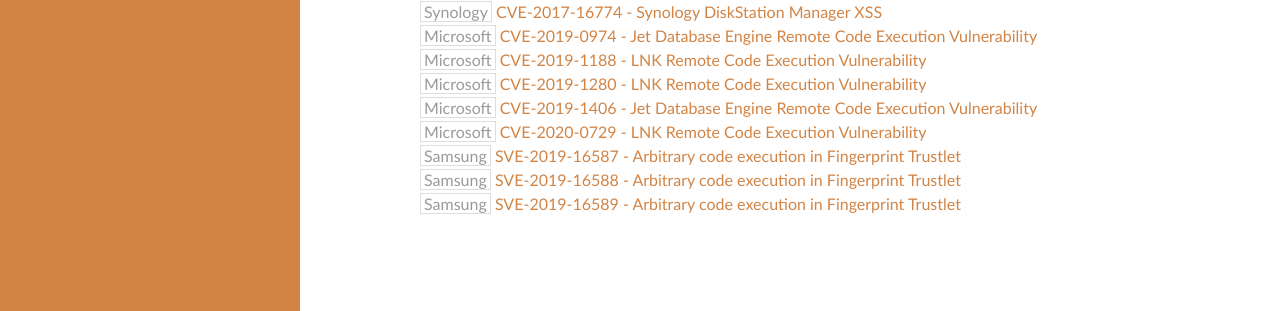
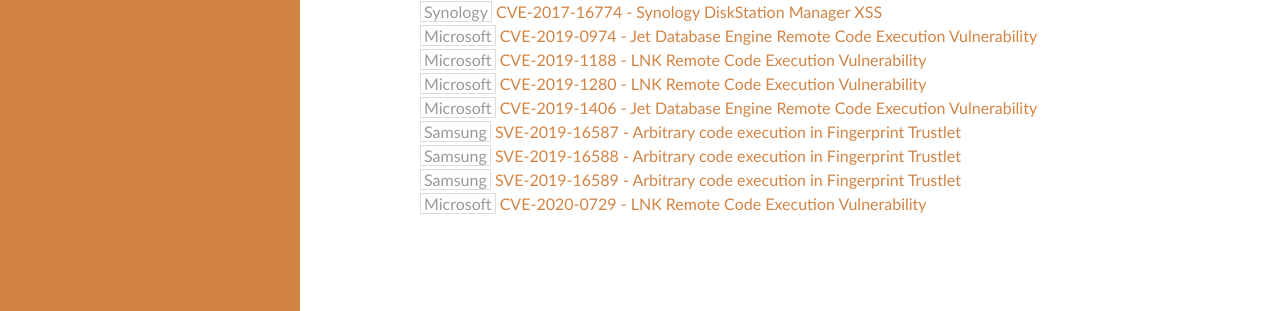
Before and after one commit to L4ys/l4ys.github.io, a Jekyll site: the page built from about.html, in a window 1280 px wide. Shown: the part 477-788 px from the top of the page. Built offline with Jekyll 4.4.1, drawn with Linux system fonts in a browser that asks for light colours.

Commit message:
Update about.html

```diff
--- a/about.html
+++ b/about.html
@@ -30,10 +30,10 @@
     <span class="tag">Microsoft</span> <a href="https://portal.msrc.microsoft.com/en-US/security-guidance/advisory/CVE-2019-1188"> CVE-2019-1188 - LNK Remote Code Execution Vulnerability </a> <br>
     <span class="tag">Microsoft</span> <a href="https://portal.msrc.microsoft.com/en-US/security-guidance/advisory/CVE-2019-1280"> CVE-2019-1280 - LNK Remote Code Execution Vulnerability </a> <br>
     <span class="tag">Microsoft</span> <a href="https://portal.msrc.microsoft.com/en-US/security-guidance/advisory/CVE-2019-1406"> CVE-2019-1406 - Jet Database Engine Remote Code Execution Vulnerability </a> <br>
-    <span class="tag">Microsoft</span> <a href="https://portal.msrc.microsoft.com/en-US/security-guidance/advisory/CVE-2020-0729"> CVE-2020-0729 - LNK Remote Code Execution Vulnerability </a> <br>
     <span class="tag">Samsung</span> <a href="https://security.samsungmobile.com/securityUpdate.smsb"> SVE-2019-16587 - Arbitrary code execution in Fingerprint Trustlet </a> <br>
     <span class="tag">Samsung</span> <a href="https://security.samsungmobile.com/securityUpdate.smsb"> SVE-2019-16588 - Arbitrary code execution in Fingerprint Trustlet </a> <br>
     <span class="tag">Samsung</span> <a href="https://security.samsungmobile.com/securityUpdate.smsb"> SVE-2019-16589 - Arbitrary code execution in Fingerprint Trustlet </a> <br>
+    <span class="tag">Microsoft</span> <a href="https://portal.msrc.microsoft.com/en-US/security-guidance/advisory/CVE-2020-0729"> CVE-2020-0729 - LNK Remote Code Execution Vulnerability </a> <br>
   </p>
 
 
```
